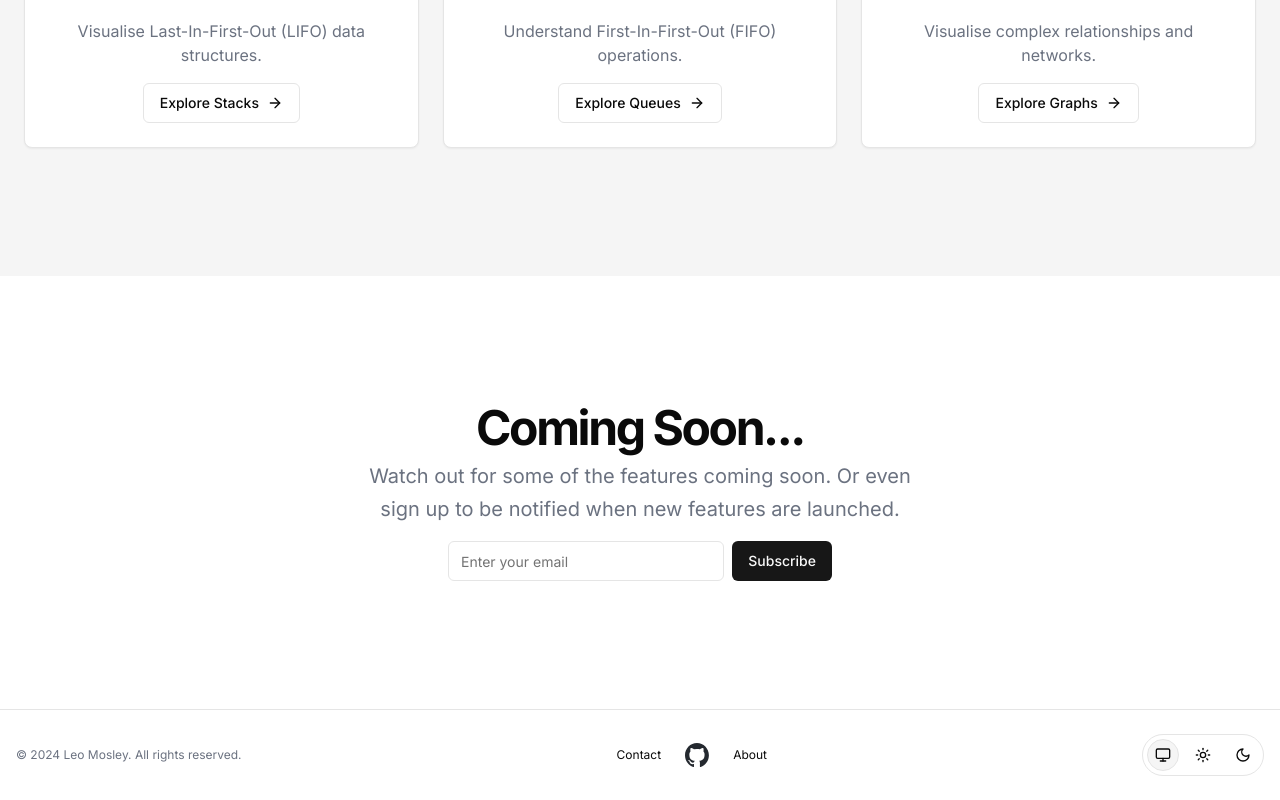
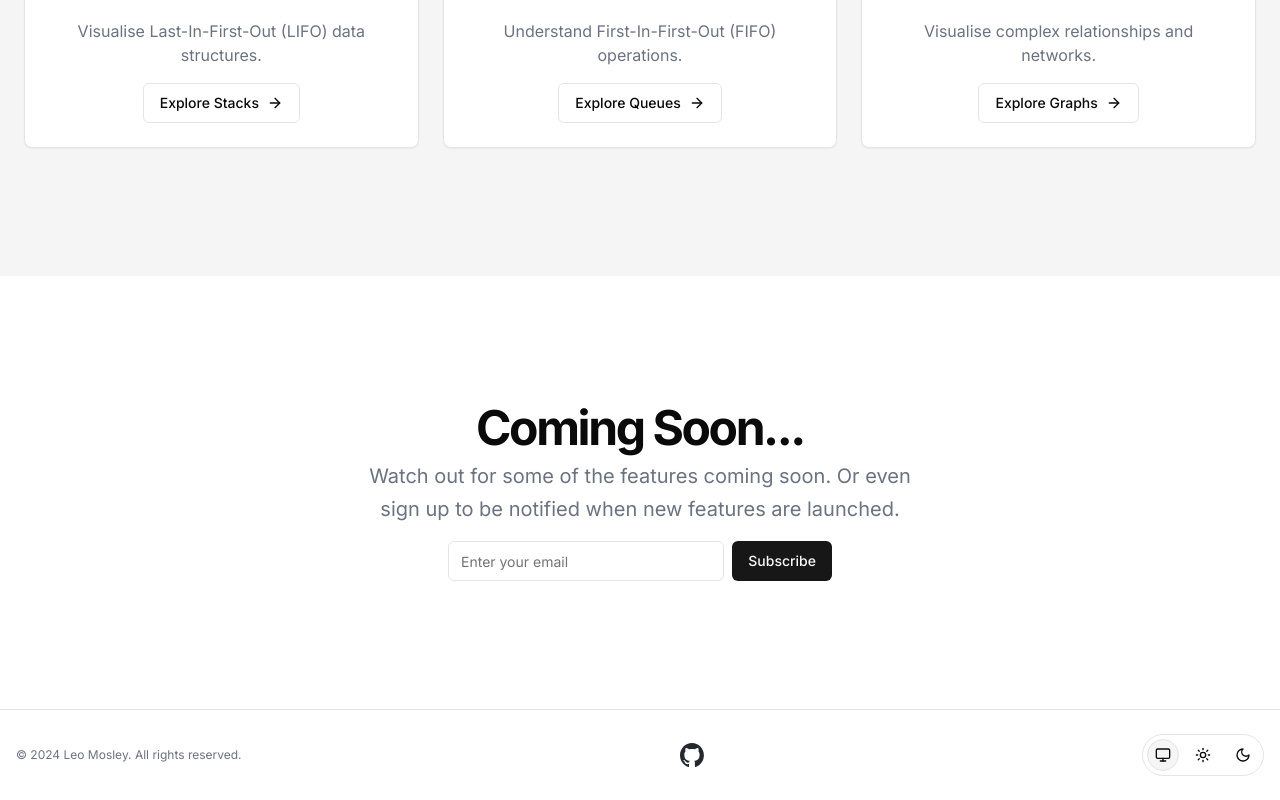
Before and after one commit to leomosley/ds.mosly.dev, a Next.js app: page / in a window 1280 px wide. Shown: the part 962-1762 px from the top of the page. Built offline with nearby package versions, Linux system fonts and the light colour scheme.

Commit message:
fix(footer): remove links

```diff
--- a/components/footer.tsx
+++ b/components/footer.tsx
@@ -1,4 +1,3 @@
-import Link from 'next/link';
 import { ThemeToggle } from '@/components/theme-toggle';
 import Image from 'next/image';
 
@@ -6,10 +5,7 @@ export function Footer() {
   return (
     <footer className="flex justify-between gap-2 py-6 w-full shrink-0 items-center px-4 border-t mt-12 sm:mt-0">
       <p className="text-xs text-gray-500 dark:text-gray-400">© 2024 Leo Mosley. All rights reserved.</p>
-      <nav className="flex gap-4 sm:gap-6 items-center">
-        <Link className="text-xs hover:underline underline-offset-4" href="/contact">
-          Contact
-        </Link>
+      <nav className="flex gap-4 items-center">
         <a
           className="cursor-pointer"
           href="https://github.com/leomosley/ds.mosly.dev"
@@ -23,9 +19,6 @@ export function Footer() {
             width={500}
           />
         </a>
-        <Link className="text-xs hover:underline underline-offset-4" href="/about">
-          About
-        </Link>
       </nav>
       <ThemeToggle />
     </footer>
```
